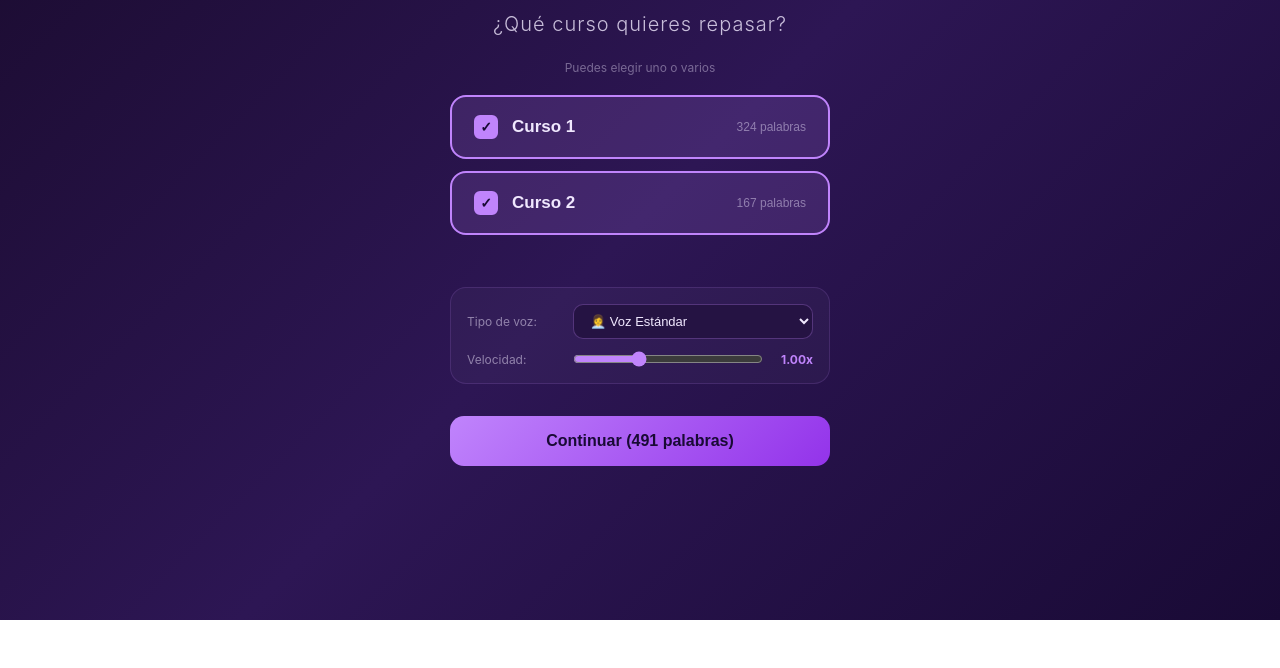
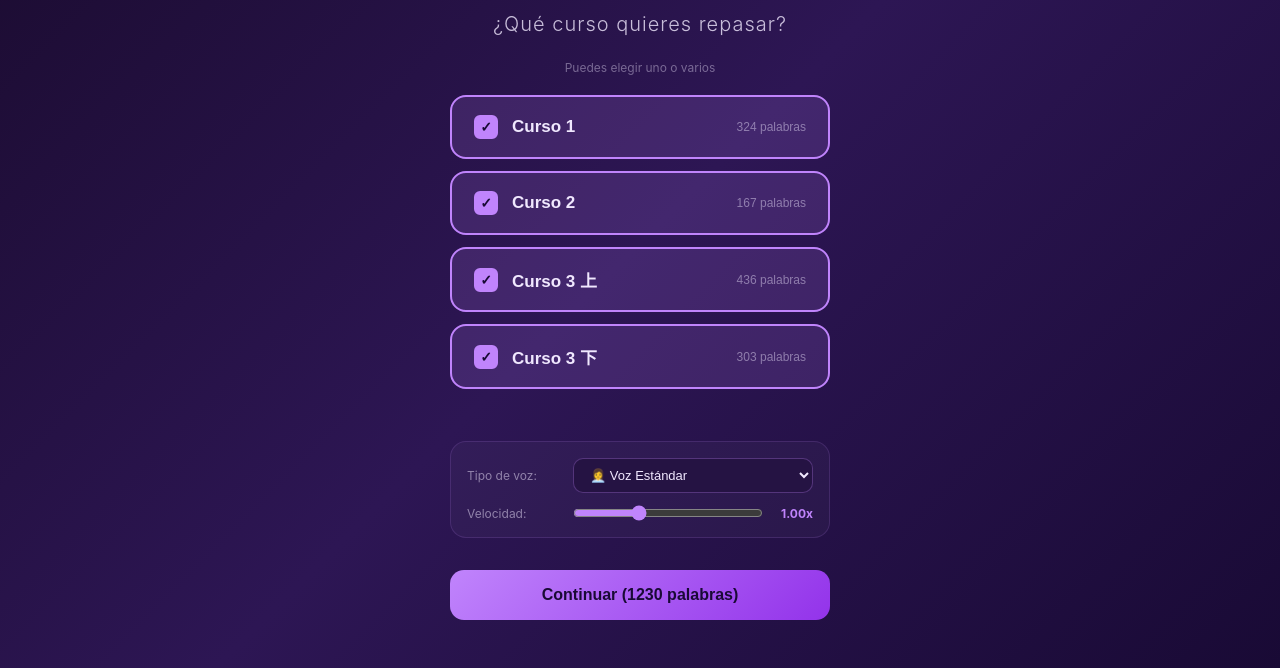
Before and after one commit to josemmblanes/hanzis, a plain HTML site: page index.html in a window 1280 px wide. Shown: the part 180-848 px from the top of the page. Before the commit the page ends 800 px from the top, so only its background shows below. Drawn offline with Linux system fonts and the light colour scheme.

Commit message:
Update index con el hsk3

```diff
--- a/index.html
+++ b/index.html
@@ -246,9 +246,12 @@
 <div id="app"></div>
 
 <script>
+// SECCIÓN MODIFICADA: Ahora incluye los 4 archivos JSON con los nombres solicitados
 const COURSE_FILES = [
   { id: "HSK1",   file: "data/HSK1.json",   label: "Curso 1" },
-  { id: "HSK2",   file: "data/HSK2.json",   label: "Curso 2" }
+  { id: "HSK2",   file: "data/HSK2.json",   label: "Curso 2" },
+  { id: "HSK3_1", file: "data/HSK3_1.json", label: "Curso 3 上" },
+  { id: "HSK3_2", file: "data/HSK3_2.json", label: "Curso 3 下" }
 ];
 
 const TONE_MAP = {
@@ -510,7 +513,7 @@ function coloredHanziEl(hanzi, tone, size) {
   return wrap;
 }
 
-/* Panel de control de voz de la pantalla principal */
+/* Panel de control de voz de la página principal */
 function renderVoiceControls() {
   const selectVoz = el("select", {
     class: "voice-select",
@@ -595,7 +598,6 @@ function render() {
     });
     main.appendChild(list);
 
-    // INSERCIÓN DE LOS CONTROLES DE VOZ EN LA PÁGINA INICIAL
     main.appendChild(renderVoiceControls());
 
     const totalSel = state.allWords.filter(w => state.selectedCourses.includes(w._course)).length;
```
